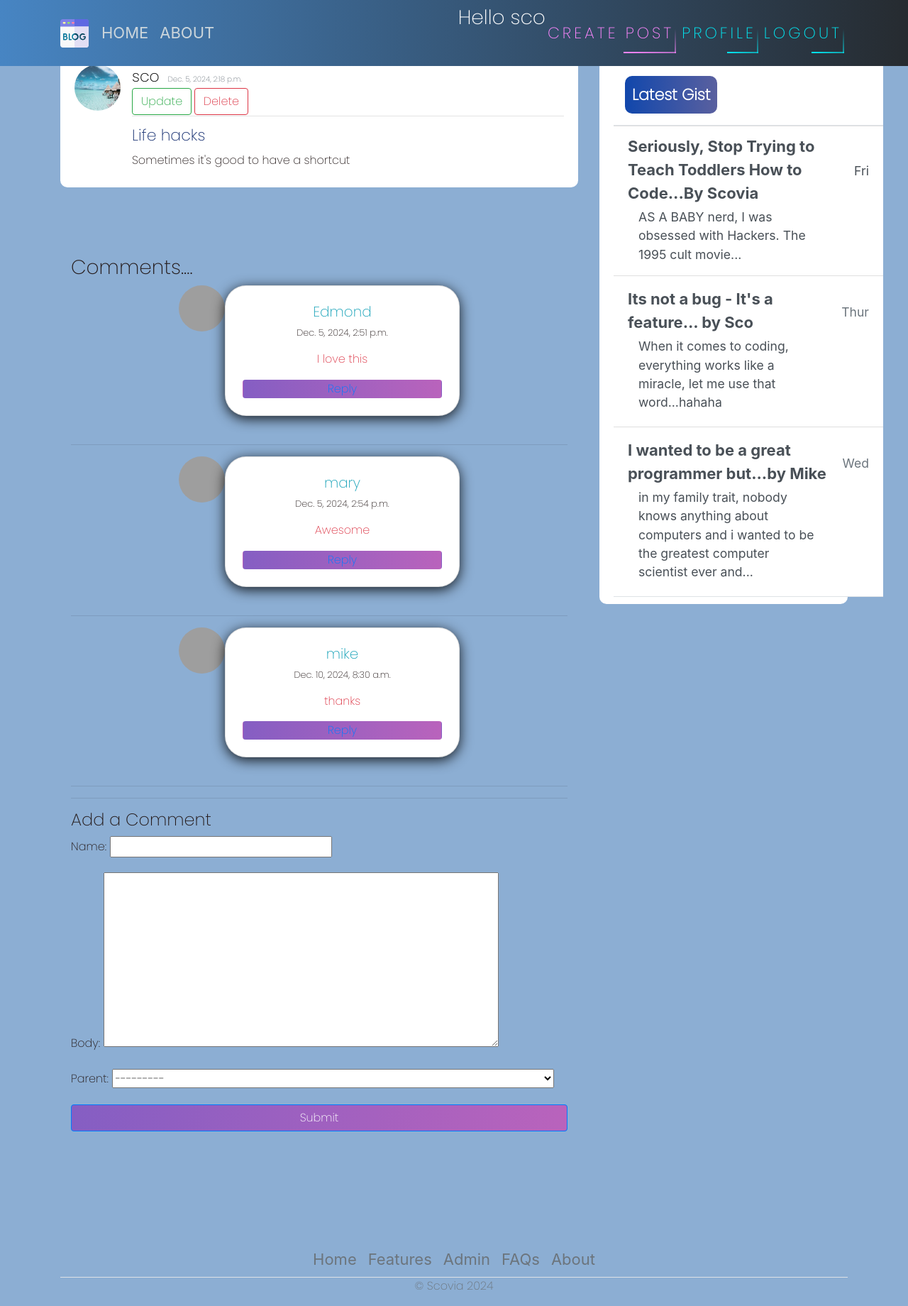
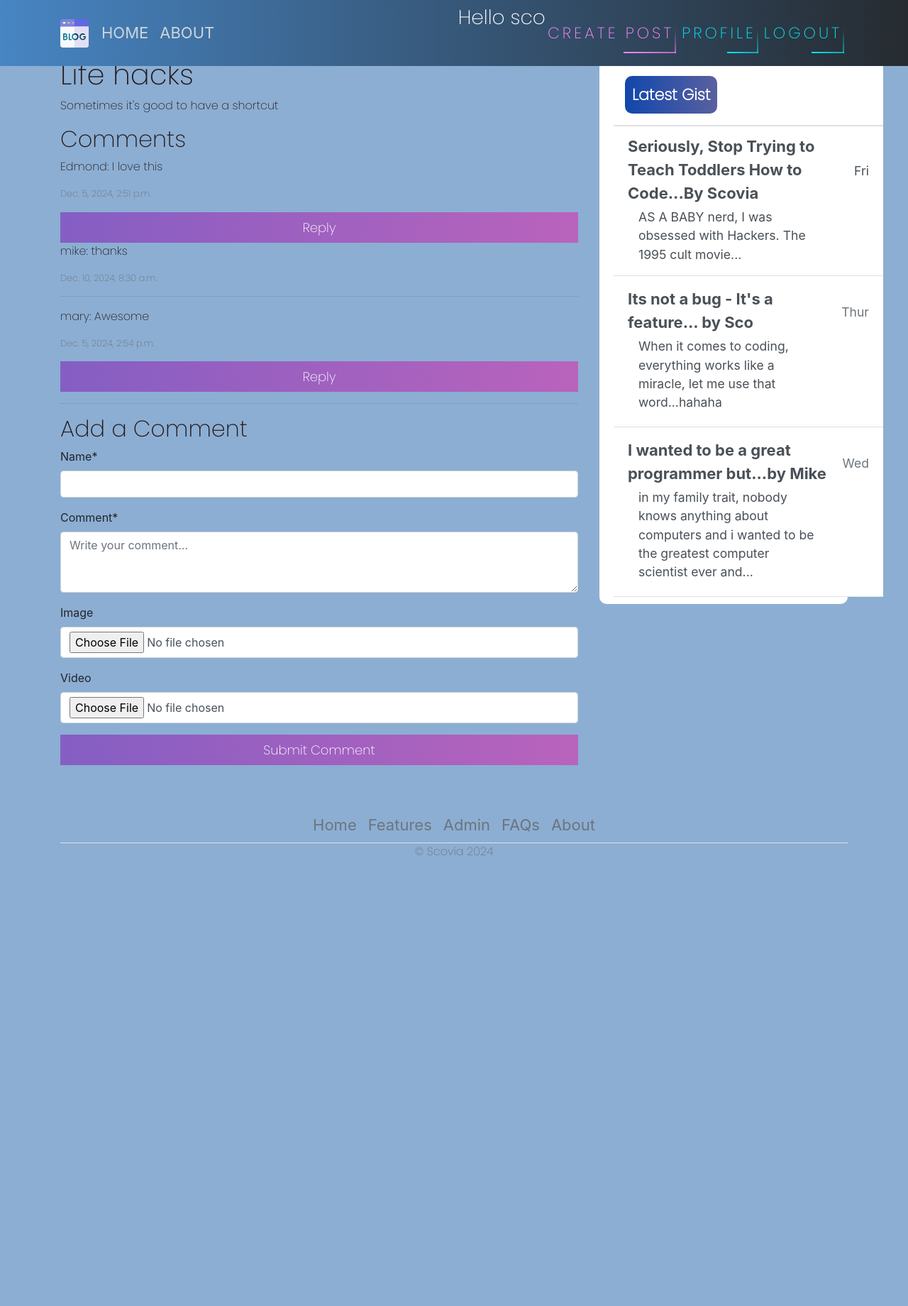
Before and after one commit to Scovia8/my-digital-diary, a Django app: page /post/3/ in a window 1280 px wide. Shown: the whole page at 71% size. After the commit the page ends 1205 px from the top, so only its background shows below. Run offline with Django 5.2, Linux system fonts and the light colour scheme; a user stored in the database is signed in; data comes from the database, SQL or seed files in the repository; both versions use the stored data as it was after the commit; some libraries are stand-ins or nearby versions; grey boxes are pictures that could not be loaded.

Commit message:
updated blog features

```diff
--- a/diary/forms.py
+++ b/diary/forms.py
@@ -1,16 +1,24 @@
-from .models import Comment,Reply
+from .models import Comment,Post
 from django import forms
 class CommentForm(forms.ModelForm):
     class Meta:
         model = Comment
-        fields = ('name', 'body','parent')
+        fields = ('name', 'body','image','video')
+    image = forms.ImageField(required=False, widget=forms.FileInput(attrs={'accept': 'image/*'})) # Accept only images
+    video = forms.FileField(required=False, widget=forms.FileInput(attrs={'accept': 'video/*'})) # Accept only videos
+    body = forms.CharField(widget=forms.Textarea(attrs={'rows':3, 'placeholder': 'Write your comment...'}), label="Comment")
 
-        def __init__(self, *args, **kwargs):
-            super().__init__(*args, **kwargs)
-            self.fields['parent'].widget = forms.HiddenInput()
 
 
 class ReplyForm(forms.ModelForm):
     class Meta:
         model = Comment
-        fields = ['body']
+        fields = ['body', 'video', 'image']
+
+class PostForm(forms.ModelForm):
+    class Meta:
+        model = Post
+        fields = ['title', 'content', 'image', 'video']  # Include image and video
+
+    image = forms.ImageField(required=False, widget=forms.FileInput(attrs={'accept': 'image/*'}))  # Accept only images
+    video = forms.FileField(required=False, widget=forms.FileInput(attrs={'accept': 'video/*'}))
--- a/diary/templates/post_detail.html
+++ b/diary/templates/post_detail.html
@@ -1,104 +1,87 @@
 {% extends 'base.html' %}
+{% load crispy_forms_tags %}
+
 {% block content %}
-    {% if messages %}
-        <ul class="alert-list">
-            {% for message in messages %}
-                <li class="alert alert-{{ message.tags }}">{{ message }}</li>
-            {% endfor %}
-        </ul>
+    <h1>{{ post.title }}</h1>
+    <p>{{ post.content }}</p>
+
+    {% if post.image %}
+        <img src="{{ post.image.url }}" alt="Post Image" style="max-width: 100%;">
     {% endif %}
 
-    <article class="media content-section">
-        <img class="rounded-circle article-img" src="{{ object.author.profile.image.url }}" alt="">
-        <div class="media-body">
-            <div class="article-metadata">
-                <a class="mr-2" href="#">{{ object.author }}</a>
-                <small class="text-muted">{{ object.date_posted }}</small> <br>
-                {% if object.author == user %}
-                    <div>
-                        <a class="btn btn-outline-success" href="{% url 'blog-update' object.id %}">Update</a>
-                        <a class="btn btn-outline-danger" href="{% url 'blog-delete' object.id %}">Delete</a>
-                    </div>
+    {% if post.video %}
+        <video width="100%" controls>
+            <source src="{{ post.video.url }}" type="video/mp4">
+            Your browser does not support the video tag.
+        </video>
     {% endif %}
-            </div>
-            <h2><a class="article-title" href="#">{{ object.title }}</a></h2>
-            <p class="article-content">{{ object.content }}</p>
-        </div>
-        <br>
-    </article>
 
-    <div class="container my-5 py-5 text-body">
-        <h3>Comments....</h3>
+    <h2>Comments</h2>
+
     {% for comment in comments %}
-            <div class="row d-flex justify-content-center">
-                <div class="col-md-11 col-lg-9 col-xl-7">
-                    <div class="d-flex flex-start mb-4">
-                        <img class="rounded-circle shadow-1-strong me-3"
-                             src="https://mdbcdn.b-cdn.net/img/Photos/Avatars/img%20(32).webp" alt="avatar" width="65"
-                             height="65" />
-                        <div class="card w-100">
-                            <div class="card-body p-4">
-                                <div>
-                                    <h5 class="text-info">{{ comment.name }}</h5>
-                                    <p class="small">{{ comment.created_on }}</p>
-                                    <p class="text-danger">
-                                        {{ comment.body }}
-                                    </p>
-                                    <!-- Reply button -->
-                                    <button
-                                        class="btn btn-link text-primary p-0"
-                                        onclick="toggleReplyBox('{{ comment.id }}')">
-                                        Reply
-                                    </button>
+        <div class="comment">
+            <p>{{ comment.name }}: {{ comment.body }}</p>
 
-                                    <!-- Hidden reply box -->
-                                    <div id="reply-box-{{ comment.id }}" style="display: none; margin-top: 10px;">
-                                        <form method="POST" action="{% url 'add_reply' comment.id %}">
-                                            {% csrf_token %}
-                                            <textarea
-                                                name="reply_body"
-                                                rows="3"
-                                                class="form-control"
-                                                placeholder="Write your reply..."
-                                                required></textarea>
-                                            <br>
-                                            <button type="submit" class="btn btn-success btn-sm">Submit Reply</button>
-                                            <button
-                                                type="button"
-                                                class="btn btn-secondary btn-sm"
-                                                onclick="toggleReplyBox('{{ comment.id }}')">
-                                                Cancel
-                                            </button>
+            {% if comment.image %}
+                <img src="{{ comment.image.url }}" alt="Comment Image" style="max-width: 100px;">
+            {% endif %}
+
+            {% if comment.video %}
+                <video width="200" controls>
+                    <source src="{{ comment.video.url }}" type="video/mp4">
+                    Your browser does not support the video tag.
+                </video>
+            {% endif %}
+
+
+            <p class="small text-muted">{{ comment.created_on }}</p>
+            <button onclick="toggleReplyForm({{ comment.id }})">Reply</button>
+
+            <div id="reply-form-{{ comment.id }}" style="display: none;">
+                <form method="post" enctype="multipart/form-data">  {% csrf_token %}
+                    {{ comment_form|crispy }}  {% comment %} Render the form fields {% endcomment %}
+                    <input type="hidden" name="parent_id" value="{{ comment.id }}">  {% comment %} Hidden input for parent comment ID {% endcomment %}
+                    <button type="submit">Submit Reply</button>
                 </form>
             </div>
+
+
+            {% for reply in comment.parent_replies.all %}  {% comment %} Replies to this comment {% endcomment %}
+                <div class="comment reply">
+                    <p>{{ reply.name }}: {{ reply.body }}</p>
+
+                    {% if reply.image %}
+                        <img src="{{ reply.image.url }}" alt="Reply Image" style="max-width: 100px;">
+                    {% endif %}
+
+                    {% if reply.video %}
+                        <video width="200" controls>
+                            <source src="{{ reply.video.url }}" type="video/mp4">
+                            Your browser does not support the video tag.
+                        </video>
+                    {% endif %}
+
+                    <p class="small text-muted">{{ reply.created_on }}</p>
                 </div>
-                            </div>
-                        </div>
-                    </div>
-                </div>
+            {% endfor %}
+
         </div>
         <hr>
     {% empty %}
-            <p>No comments yet. Be the first to comment!</p>
+        <p>No comments yet.</p>
     {% endfor %}
-        <hr>
 
-        <h4>Add a Comment</h4>
-        <form method="POST">
-            {% csrf_token %}
-            {{ form.as_p }}
-            <button type="submit" class="btn btn-primary">Submit</button>
+    <h2>Add a Comment</h2>
+    <form method="post" enctype="multipart/form-data">  {% csrf_token %}
+        {{ comment_form|crispy }}  {% comment %} Use the same form for top-level comments {% endcomment %}
+        <button type="submit">Submit Comment</button>
     </form>
-    </div>
+
 
     <script>
-        function toggleReplyBox(commentId) {
-            const replyBox = document.getElementById(`reply-box-${commentId}`);
-            if (replyBox.style.display === "none") {
-                replyBox.style.display = "block";
-            } else {
-                replyBox.style.display = "none";
-            }
+        function toggleReplyForm(commentId) {
+            const replyForm = document.getElementById(`reply-form-${commentId}`);
+            replyForm.style.display = (replyForm.style.display === "none") ? "block" : "none";
         }
     </script>
-{% endblock content %}
+{% endblock %}
--- a/diary/urls.py
+++ b/diary/urls.py
@@ -7,6 +7,7 @@ urlpatterns = [
     path('about/', views.about, name="blog-about"),
     path('latest-posts/', latest_posts, name='latest_posts'),
     path('comment/<int:comment_id>/reply/', views.add_reply, name='add_reply'),
+    path('post/create/', views.create_post, name='post-create'),
     path('post/<int:pk>/', PostDetailView.as_view(), name="blog-detail"),
     path('', PostListView.as_view(), name="blog-home"),
     path('post-new/', PostCreateView.as_view(), name="blog-new"),
--- a/diary/views.py
+++ b/diary/views.py
@@ -1,19 +1,29 @@
-
-
 from django.shortcuts import render, get_object_or_404, redirect
 # from django.http import HttpResponse
 from .models import Post
 from django.views.generic import ListView, DetailView, CreateView, UpdateView, DeleteView
-from django.views.generic.edit import FormMixin
 from django.contrib.auth.mixins import LoginRequiredMixin, UserPassesTestMixin
-from .forms import CommentForm,ReplyForm
-from .models import Comment,BlogPost
+from .forms import CommentForm, ReplyForm, PostForm
+from .models import Comment, BlogPost
 
 
 def latest_posts(request):
     posts = BlogPost.objects.order_by('-created_at')[:3]
     print(f"Latest Posts: {latest_posts}")
     return render(request, 'home.html', {'posts': posts})
+
+
+def create_post(request):
+    if request.method == 'POST':
+        form = PostForm(request.POST, request.FILES)
+        if form.is_valid():
+            post = form.save(commit=False)
+            post.author = request.user
+            post.save()
+            return redirect('blog-detail', pk=post.pk)
+    else:
+        form = PostForm()
+    return render(request, 'post_form.html', {'form': form})
 
 
 def home(request):
@@ -33,36 +43,33 @@ class PostListView(LoginRequiredMixin, ListView):
     context_object_name = 'posts'
     ordering = ["-date_posted"]
 
-class PostDetailView(LoginRequiredMixin, FormMixin, DetailView):
+
+class PostDetailView(LoginRequiredMixin, DetailView):
     model = Post
-    form_class = CommentForm
     template_name = 'post_detail.html'
 
     def get_context_data(self, **kwargs):
         context = super().get_context_data(**kwargs)
-        context['form'] = self.get_form()
-        context['comments'] = Comment.objects.filter(post=self.object)
-        context['post_id'] = self.object.id
+        context['comment_form'] = CommentForm()  # Use one form for both comments and replies
+        context['comments'] = Comment.objects.filter(post=self.object, parent=None)  # Only top-level comments
         return context
-
-
 
     def post(self, request, *args, **kwargs):
         self.object = self.get_object()
-        form = self.get_form()
+        context = self.get_context_data(**kwargs)
+        form = CommentForm(request.POST, request.FILES)  # Handle file uploads for comments
         if form.is_valid():
-
             comment = form.save(commit=False)
             comment.post = self.object
-            comment.author = request.user
+            comment.name = request.user.username  # or however you identify users
+            parent_id = request.POST.get('parent_id')  # Check for parent comment ID
+            if parent_id:
+                comment.parent = get_object_or_404(Comment, id=parent_id)
             comment.save()
-            return self.form_valid(form)
+            return redirect(self.object.get_absolute_url())
         else:
-            return self.form_invalid(form)
-
-    def form_valid(self, form):
-
-        return redirect(self.object.get_absolute_url())
+            context['comment_form'] = form  # Add the form with errors to the context
+            return self.render_to_response(self.get_context_data(form=form))
 
 
 def add_reply(request, comment_id):
@@ -79,6 +86,7 @@ def add_reply(request, comment_id):
         form = ReplyForm()
 
     return render(request, 'post_detail.html', {'form': form})
+
 
 def post_detail(request, slug):
     template_name = 'post_detail.html'
@@ -102,12 +110,13 @@ def post_detail(request, slug):
             return redirect('post_detail', slug=slug)
     else:
         comment_form = CommentForm()
-    return render(request, template_name, {'post': post, 'comments': comments, 'comment_form': comment_form, "new_comments" : new_comments})
+    return render(request, template_name,
+                  {'post': post, 'comments': comments, 'comment_form': comment_form, "new_comments": new_comments})
 
 
 class PostCreateView(LoginRequiredMixin, CreateView):
     model = Post
-    fields = ['title', 'content']
+    form_class = PostForm  # Use the form that includes image and video
     template_name = 'post_form.html'
 
     def form_valid(self, form):
@@ -123,7 +132,7 @@ class PostCreateView(LoginRequiredMixin, CreateView):
 
 class PostUpdateView(LoginRequiredMixin, UserPassesTestMixin, UpdateView):
     model = Post
-    fields = ['title', 'content']
+    form_class = PostForm  # Use the form that includes image and video
     template_name = 'post_form.html'
 
     def form_valid(self, form):
@@ -132,9 +141,7 @@ class PostUpdateView(LoginRequiredMixin, UserPassesTestMixin, UpdateView):
 
     def test_func(self):
         post = self.get_object()
-        if self.request.user == post.author:
-            return True
-        return False
+        return self.request.user == post.author
 
 
 class PostDeleteView(DeleteView):
@@ -144,6 +151,7 @@ class PostDeleteView(DeleteView):
 
     def test_func(self):
         post = self.get_object()
+        assert isinstance(post.author, object)
         if self.request.user == post.author:
             return True
         return False
```
Also changed, not shown: diary/models.py (+12 -0 lines), diary/templates/post_form.html (+57 -9 lines), db.sqlite3, diary/migrations/0013_comment_image_comment_video_post_image_post_video.py (added), diary/migrations/0014_videouploader_remove_post_image_remove_post_video.py (added), media/profile_pics/pexels-photo-338504.jpg (added). Lines whose indentation alone changed are shown as unchanged.
